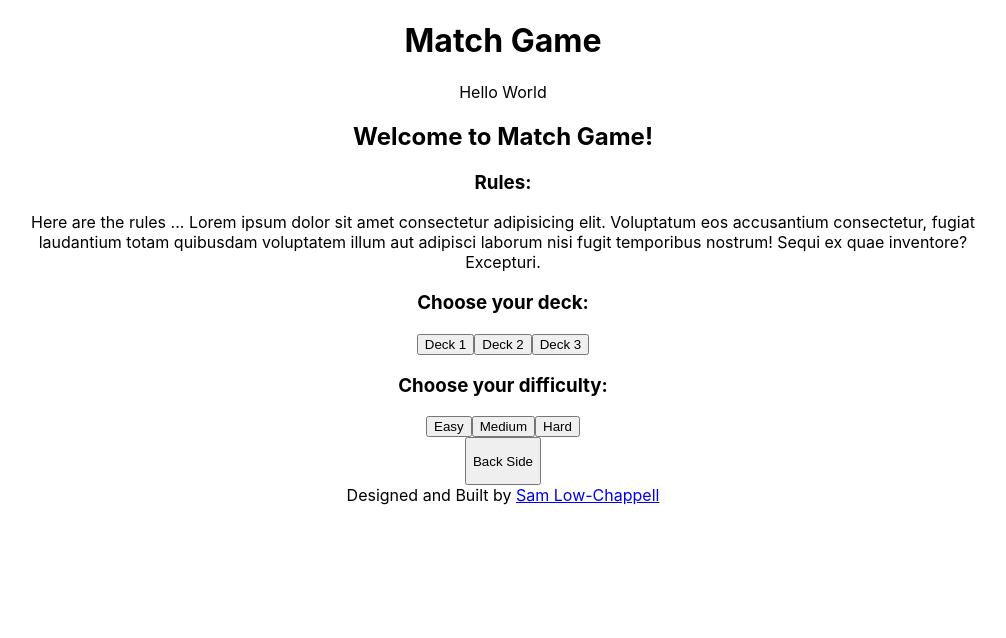
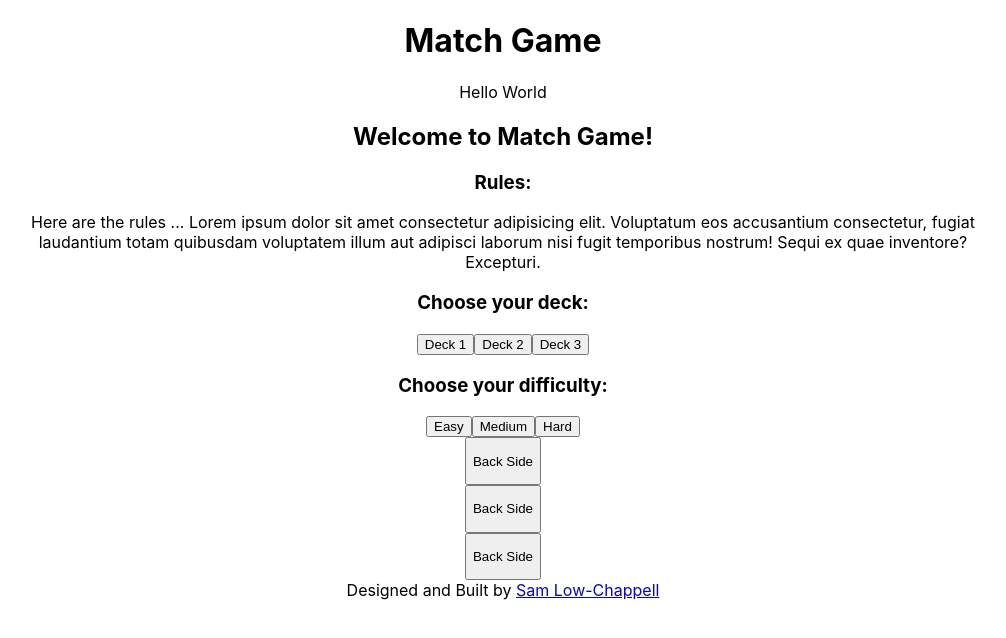
Before and after one commit to sjlowchappell/match-game, a React (Create React App) app: page / in a window 1280 px wide. Shown: the top 638 px of the page, without its empty margins (137-1143 px from the left). Built offline with nearby package versions, Linux system fonts and the light colour scheme.

Commit message:
linked up redux!!!

```diff
--- a/src/App.tsx
+++ b/src/App.tsx
@@ -12,7 +12,8 @@ function App() {
 			<Layout>
 				<p>Hello World</p>
 				<Modal />
-				<Card image={'Fake Path'} />
+				<CardGallery />
+				{/* <Card image={'Fake Path'} /> */}
 			</Layout>
 		</div>
 	);
--- a/src/components/card.tsx
+++ b/src/components/card.tsx
@@ -1,48 +1,24 @@
-import React, { Component } from 'react';
+import React, { FC } from 'react';
 import PropTypes from 'prop-types';
-
-interface CardState {
-	hidden: boolean;
-}
+import { connect } from 'react-redux';
+import { flipCard } from '../redux/actions';
 
 interface CardProps {
 	image: string;
+	card: any;
+	flipCard: any;
 }
 
-class Card extends Component<CardProps, CardState> {
-	static propTypes = {
-		image: PropTypes.string.isRequired,
-	};
-	constructor(props: CardProps) {
-		super(props);
-		// set initial state to be the cat image
-		this.state = {
-			hidden: true,
-		};
-	}
-
-	// Click handler updates state based upon the given image
-	handleClick = () => {
-		this.state.hidden ? this.setState({ hidden: false }) : this.setState({ hidden: true });
-	};
-
-	render() {
+const Card: FC<CardProps> = ({ card, flipCard }) => {
 	return (
 		<div>
 			{/* Button with handleClick method contains the image */}
-				<button onClick={this.handleClick}>
+			<button onClick={() => flipCard(card.id)}>
 				{/* Conditionally render the image based upon state */}
-					{this.state.hidden ? (
-						<p>Back Side</p>
-					) : (
-						// <img src={a} alt="A bunch of cats!" />
-						<p>Front Side</p>
-						// <img src={b} alt="A bunch of dogs!" />
-					)}
+				{card.hidden ? <p>Back Side</p> : <p>Front Side</p>}
 			</button>
 		</div>
 	);
-	}
-}
+};
 
-export default Card;
+export default connect(null, { flipCard })(Card);
--- a/src/components/cardGallery.tsx
+++ b/src/components/cardGallery.tsx
@@ -1,7 +1,32 @@
 import React, { FC } from 'react';
+import { connect } from 'react-redux';
+import Card from './card';
 
-const CardGallery: FC = () => {
-	return <p>Card Gallery Component</p>;
+interface CardGalleryProps {
+	cards: [];
+}
+
+const CardGallery: FC<CardGalleryProps> = ({ cards }) => {
+	// console.log(cards);
+	return (
+		<div>
+			{cards.map((card, index) => {
+				// console.log(card);
+				return <Card key={`cardid-${index}`} card={card} image={'Fake'} />;
+			})}
+		</div>
+	);
 };
 
-export default CardGallery;
+const mapStateToProps = (state: any) => {
+	const cards = state.cards.allIds.map((id: any) => {
+		return {
+			...state.cards.byIds[id],
+			id,
+		};
+	});
+	// console.log(cards);
+	return { cards };
+};
+
+export default connect(mapStateToProps)(CardGallery);
--- a/src/redux/actions.js
+++ b/src/redux/actions.js
@@ -1,6 +1,6 @@
 import { FLIP_CARD } from './actionTypes';
 
-export const flipCard = () => ({
+export const flipCard = id => ({
 	type: FLIP_CARD,
-	payload: {},
+	payload: { id },
 });
--- a/src/redux/reducers/cards.js
+++ b/src/redux/reducers/cards.js
@@ -1,15 +1,32 @@
 import { FLIP_CARD } from '../actionTypes.js';
 
 const initialState = {
-	hidden: true,
+	allIds: [1, 2, 3],
+	byIds: {
+		1: {
+			hidden: true,
+		},
+		2: {
+			hidden: true,
+		},
+		3: {
+			hidden: true,
+		},
+	},
 };
 
 export default function(state = initialState, action) {
 	switch (action.type) {
 		case FLIP_CARD: {
+			const { id } = action.payload;
 			return {
 				...state,
-				hidden: !state.hidden,
+				byIds: {
+					...state.byIds,
+					[id]: {
+						hidden: !state.byIds[id].hidden,
+					},
+				},
 			};
 		}
 		default:
--- a/src/redux/selectors.js
+++ b/src/redux/selectors.js
@@ -0,0 +1 @@
+export const getCardsByDeck = (store, decks) => {};
```
Lines whose indentation alone changed are shown as unchanged.
